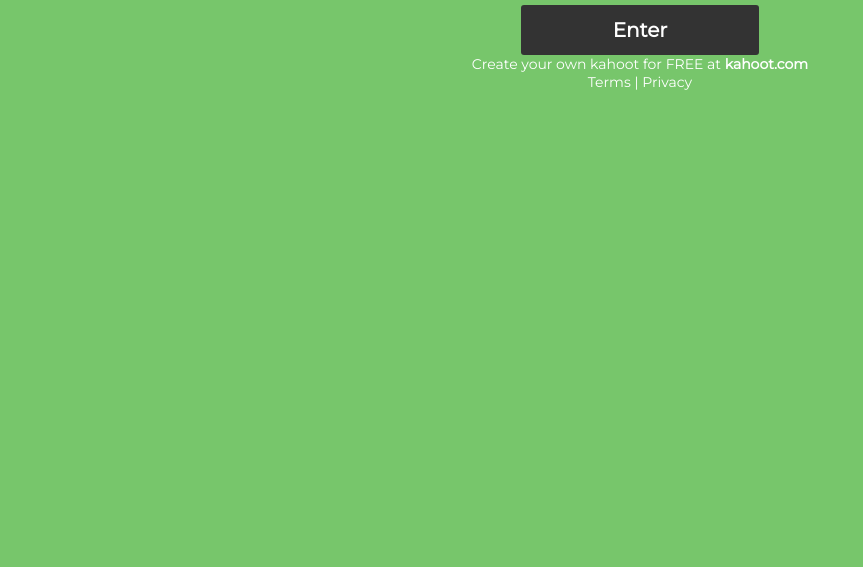
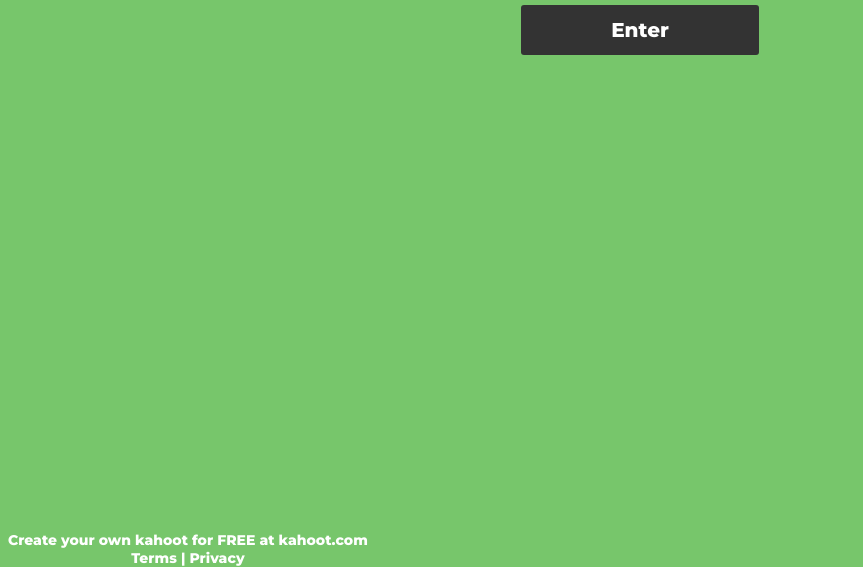
Before and after one commit to mmccall0813/mmccall0813.github.io, a plain HTML site: page kahootgui.html in a window 1280 px wide. Shown: the part 233-800 px from the top of the page, without its empty margins (0-863 px from the left). Drawn offline with Linux system fonts and the light colour scheme.

Commit message:
Update kahootgui.html

```diff
--- a/kahootgui.html
+++ b/kahootgui.html
@@ -1,6 +1,6 @@
 <div id="top"><br><br><br><br><img src="https://i.dlpng.com/static/png/5035036-filekahoot-logosvg-wikipedia-kahoot-png-1280_436_preview.png"></img><br><input placeholder="Game PIN" type="text"></input><button>Enter</button></div><div class="createcontainer2"><div class="createcontainer"><div class="create1">Create your own kahoot for FREE at <b>kahoot.com</b><br></div><div class="createcontainer"><div class="create1"><a href="#">Terms</a><span> | </span><a href="#">Privacy</a></div></div></div>
+  <link href="https://fonts.googleapis.com/css?family=Montserrat:800&display=swap" rel="stylesheet">
 <style>
-@import url('https://fonts.googleapis.com/css?family=Montserrat:100,400&display=swap');
 .create1 {
   font-size:14px;
   color:white;
@@ -17,7 +17,8 @@ a:hover{
   text-align: center;
 }
 .createcontainer2{
-  bottom:3px;
+  bottom:0px;
+  position:absolute;
 }
 @keyframes kahoot{25%{background:#41c4de;}50%{background:#8cc73f;}75%{background:#f3d333;}100%{background:#f78e56;}}
 body{
```
